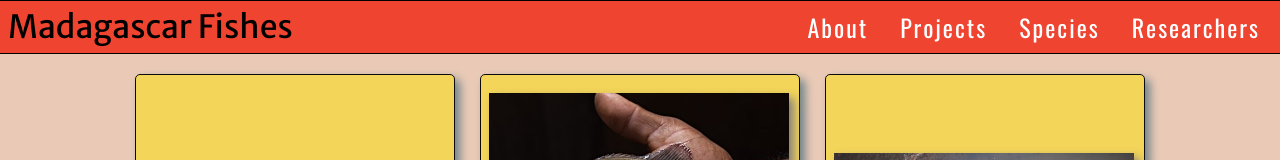
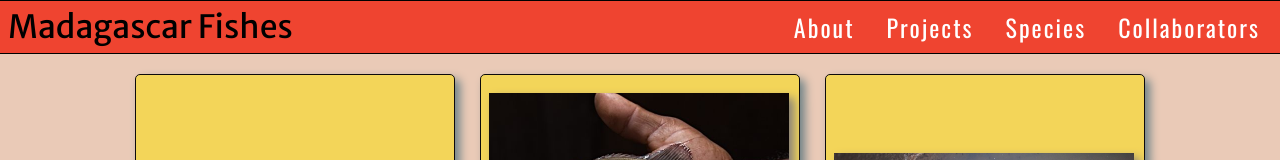
Before and after one commit to AlekseiSaunders/iucnffsgmadagascar, a plain HTML site: page cichlidae/index.html in a window 1280 px wide. Shown: the top 160 px of the page. Drawn offline with nearby package versions, Linux system fonts and the light colour scheme; a script that the page names is missing.

Commit message:
Update links to about and collaborators

```diff
--- a/cichlidae/index.html
+++ b/cichlidae/index.html
@@ -21,14 +21,14 @@
             <a class="headerFirstItem" href="../index.html">
                 Madagascar Fishes
             </a>
-            <a class="headerListItem" href="../index.html"><span class="navIcon"><i
+            <a class="headerListItem" href="../about.html"><span class="navIcon"><i
                         class="fas fa-question"></i></span><span class="navName">About</span></a>
             <a class="headerListItem" href="../projects.html"><span class="navIcon"><i
                         class="fas fa-globe-africa fa-lg"></i></span><span class="navName">Projects</span></a>
             <a class="headerListItem" href="../species.html"><span class="navIcon"><i
                         class="fas fa-fish fa-lg"></i></span><span class="navName">Species</span></a>
-            <a class="headerListItem" href="../researchers.html"><span class="navIcon"><i
-                        class="fas fa-users fa-lg"></i></span><span class="navName">Researchers</span></a>
+            <a class="headerListItem" href="../collaborators.html"><span class="navIcon"><i
+                        class="fas fa-users fa-lg"></i></span><span class="navName">Collaborators</span></a>
         </nav>
     </header>
     <main class="pageMain">
```
